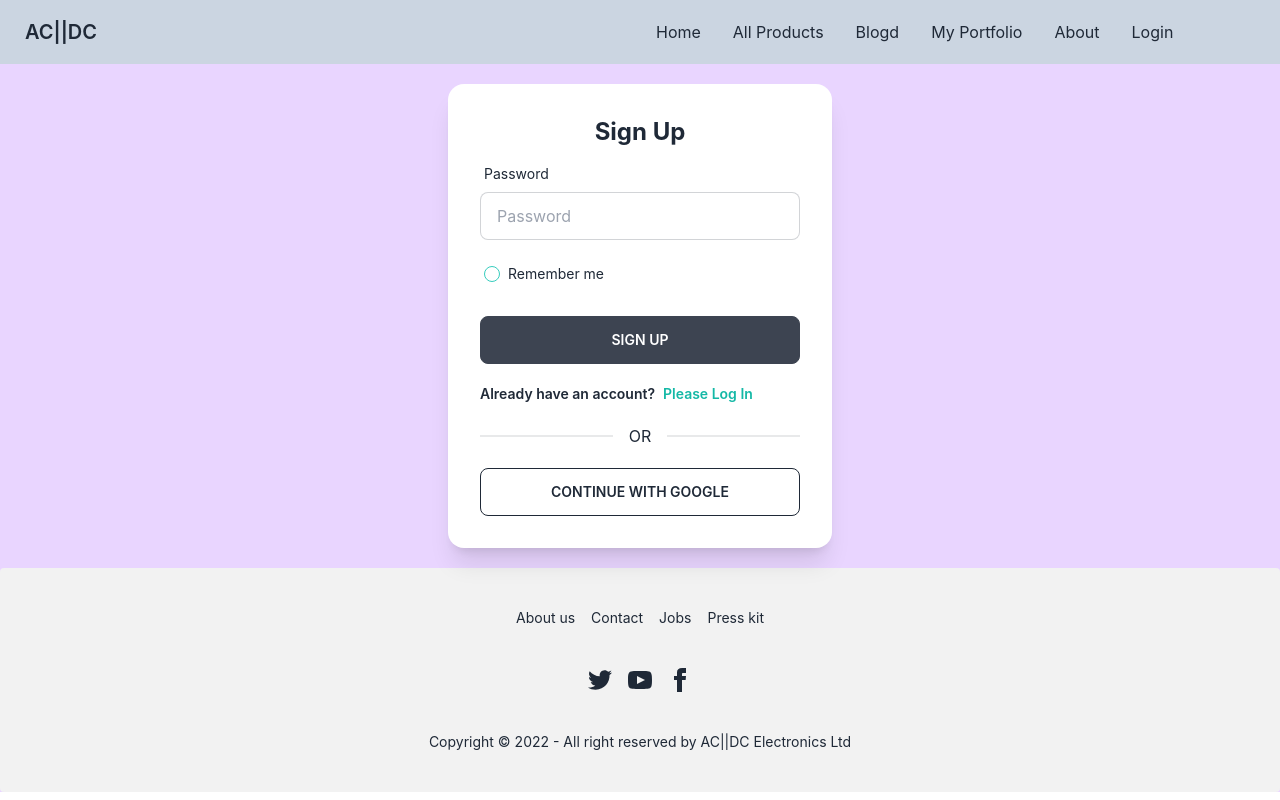
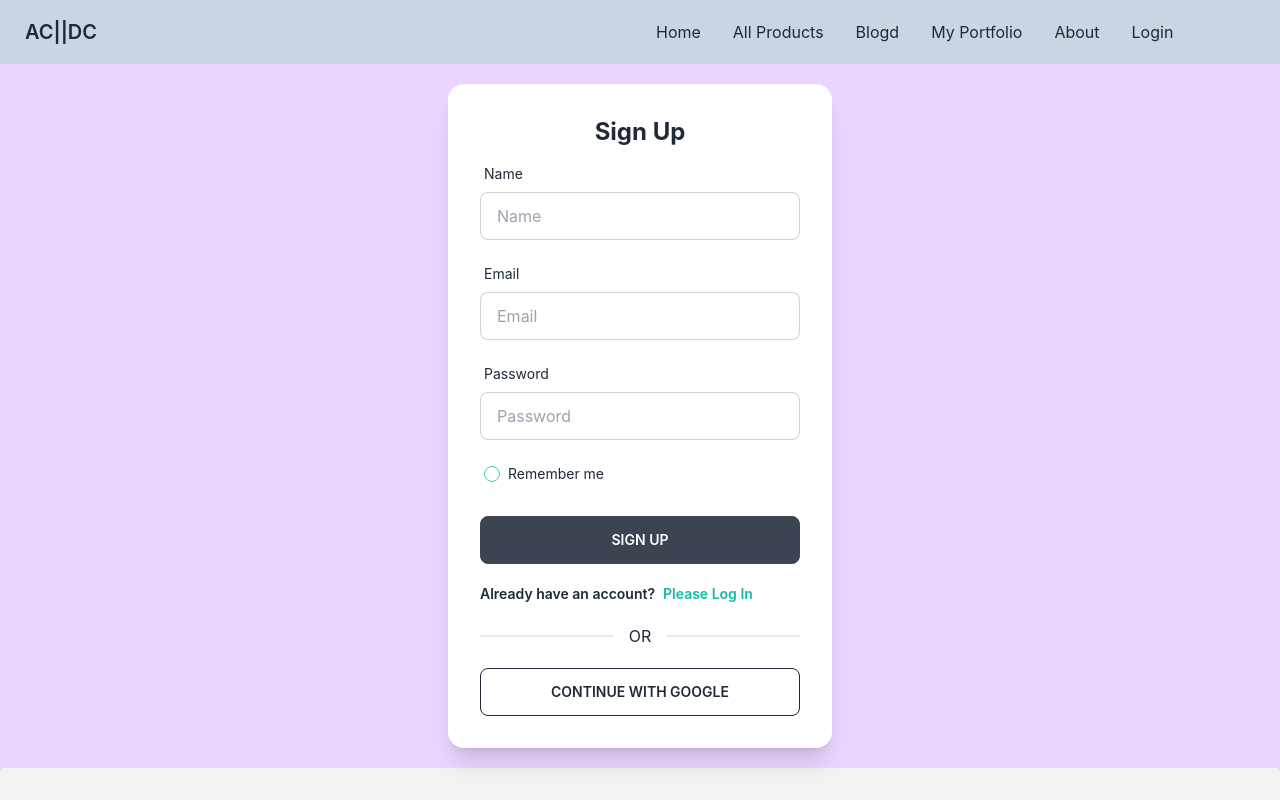
Before and after one commit to shakhawath1/ac-dc-client-side, a React (Create React App) app: page /signup in a window 1280 px wide. Shown: the top 800 px of the page. Built offline with nearby package versions, Linux system fonts and the light colour scheme; no server answers.

Commit message:
added signup page and implement createUser method

```diff
--- a/src/Pages/Login/Login.js
+++ b/src/Pages/Login/Login.js
@@ -11,7 +11,7 @@ const Login = () => {
     const [signInWithGoogle, gUser, gLoading, gError] = useSignInWithGoogle(auth);
 
     // email & password log in
-    const { register, formState: { errors }, handleSubmit } = useForm();
+    const { register, formState: { errors }, handleSubmit, reset } = useForm();
     const [
         signInWithEmailAndPassword, user, loading, error] = useSignInWithEmailAndPassword(auth);
     let signInError;
@@ -29,7 +29,8 @@ const Login = () => {
     }
     const onSubmit = data => {
         console.log(data)
-        signInWithEmailAndPassword(data.email, data.password)
+        signInWithEmailAndPassword(data.email, data.password);
+        reset();
     };
 
     return (
--- a/src/Pages/Login/SignUp.js
+++ b/src/Pages/Login/SignUp.js
@@ -10,7 +10,7 @@ const SignUp = () => {
     const [signInWithGoogle, gUser, gLoading, gError] = useSignInWithGoogle(auth);
 
     // email & password log in
-    const { register, formState: { errors }, handleSubmit } = useForm();
+    const { register, formState: { errors }, handleSubmit, reset } = useForm();
     const [
         createUserWithEmailAndPassword, user, loading, error] = useCreateUserWithEmailAndPassword(auth);
     let signInError;
@@ -29,6 +29,7 @@ const SignUp = () => {
     const onSubmit = data => {
         console.log(data)
         createUserWithEmailAndPassword(data.email, data.password)
+        reset()
     };
     return (
         <div className='flex justify-center items-center'>
@@ -37,6 +38,50 @@ const SignUp = () => {
                     <h2 className="text-center text-2xl font-bold">Sign Up</h2>
                     <form onSubmit={handleSubmit(onSubmit)}>
 
+                        {/* name input-field */}
+                        <div className="form-control w-full max-w-xs">
+                            <label className="label">
+                                <span className="label-text">Name</span>
+                            </label>
+                            <input
+                                type="text" placeholder="Name"
+                                className="input input-bordered w-full max-w-xs"
+                                {...register("name", {
+                                    required: {
+                                        value: true,
+                                        message: 'Nmae is Required'
+                                    }
+                                })}
+                            />
+                            <label className="label">
+                                {errors.name?.type === 'required' && <span className="label-text-alt text-red-500">{errors.name.message}</span>}
+
+                            </label>
+                        </div>
+                        {/* email input-field */}
+                        <div className="form-control w-full max-w-xs">
+                            <label className="label">
+                                <span className="label-text">Email</span>
+                            </label>
+                            <input
+                                type="email" placeholder="Email"
+                                className="input input-bordered w-full max-w-xs"
+                                {...register("email", {
+                                    required: {
+                                        value: true,
+                                        message: 'Email is Required'
+                                    },
+                                    pattern: {
+                                        value: /[a-z0-9]+@[a-z]+\.[a-z]{2,3}/,
+                                        message: 'Provide a valid Email'
+                                    }
+                                })}
+                            />
+                            <label className="label">
+                                {errors.email?.type === 'required' && <span className="label-text-alt text-red-500">{errors.email.message}</span>}
+                                {errors.email?.type === 'pattern' && <span className="label-text-alt text-red-500">{errors.email.message}</span>}
+                            </label>
+                        </div>
 
                         {/* password input-field */}
                         <div className="form-control w-full max-w-xs">
```
